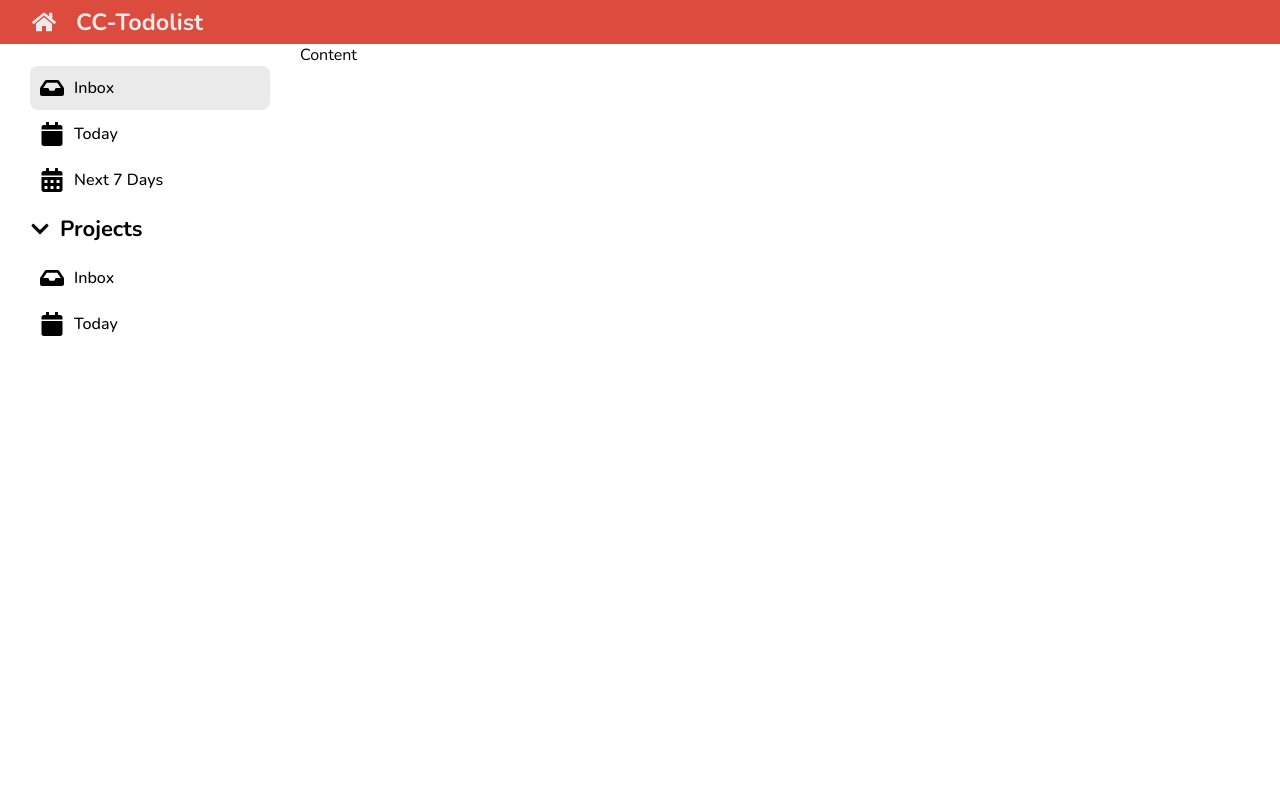
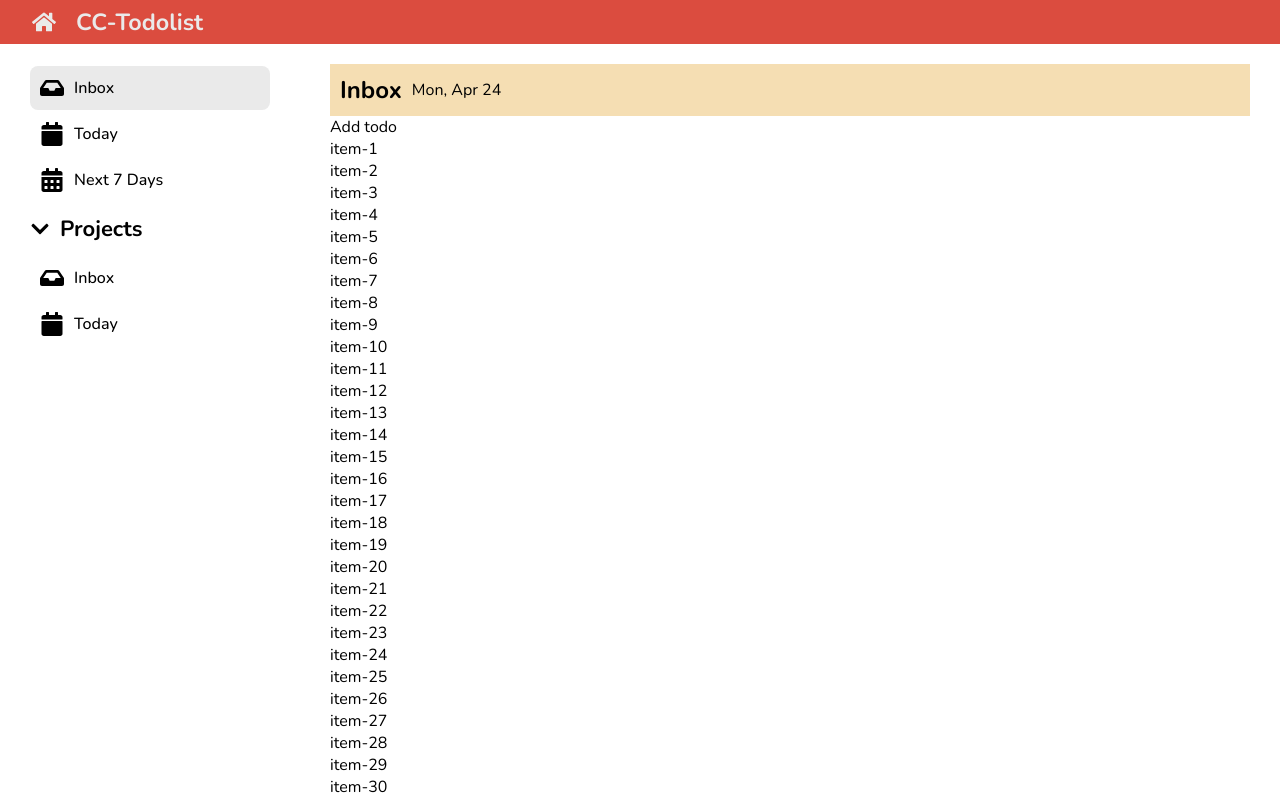
Before and after one commit to Prhathaikarn/React-Todolist, a React (Create React App) app: page / in a window 1280 px wide. Built offline with nearby package versions, Linux system fonts and the light colour scheme; the HTML template or start-up script is replaced by a standard one.

Commit message:
add Todo Folder

```diff
--- a/src/App.jsx
+++ b/src/App.jsx
@@ -1,8 +1,10 @@
 import './App.scss';
 import { Header } from './components/Header';
 import { Sidebar } from './components/Sidebar'
-
+import { TodoContent } from './components/Todo/TodoContent';
 function App() {
+  const mockTodo = Array.from({length:5},(el,idx) => idx+1)
+  console.log(mockTodo)
   return (
     <div className="container">
       {/* header */}
@@ -12,7 +14,8 @@ function App() {
       <Sidebar />
 
       {/* Content */}
-      <main className="content">Content</main>
+      <TodoContent />
+
     </div>
   );
 }
--- a/src/App.scss
+++ b/src/App.scss
@@ -96,5 +96,7 @@ li {
 .content {
     grid-row: 2/3;
     grid-column: 2/3;
+    overflow-y: scroll;
+    padding: 20px 30px;
 
 }
--- /dev/null
+++ b/src/components/Todo/TodoContent.jsx
@@ -0,0 +1,23 @@
+import styles from './TodoContent.module.scss';
+
+export function TodoContent() {
+  const mockTodo = Array.from({ length: 50 }, (el, idx) => idx + 1);
+  const now = new Date ()
+  const options = { weekday: 'short', month: 'short', day: 'numeric' };
+  console.log(now.toLocaleDateString('en-US',options))
+
+  return (
+    <main className="content">
+      <div className={styles.header}>
+        <h2>Inbox</h2>
+        <p>{now.toLocaleDateString('en-US',options)}</p>
+      </div>
+      <div>Add todo</div>
+      <ul>
+        {mockTodo.map((el) => (
+          <li key={el}>{`item-${el}`}</li>
+        ))}
+      </ul>
+    </main>
+  );
+}
--- /dev/null
+++ b/src/components/Todo/TodoContent.module.scss
@@ -0,0 +1,7 @@
+.header {
+    background-color: wheat;
+    padding: 10px;
+    display: flex;
+    align-items: center;
+    gap: 10px;
+}
```
